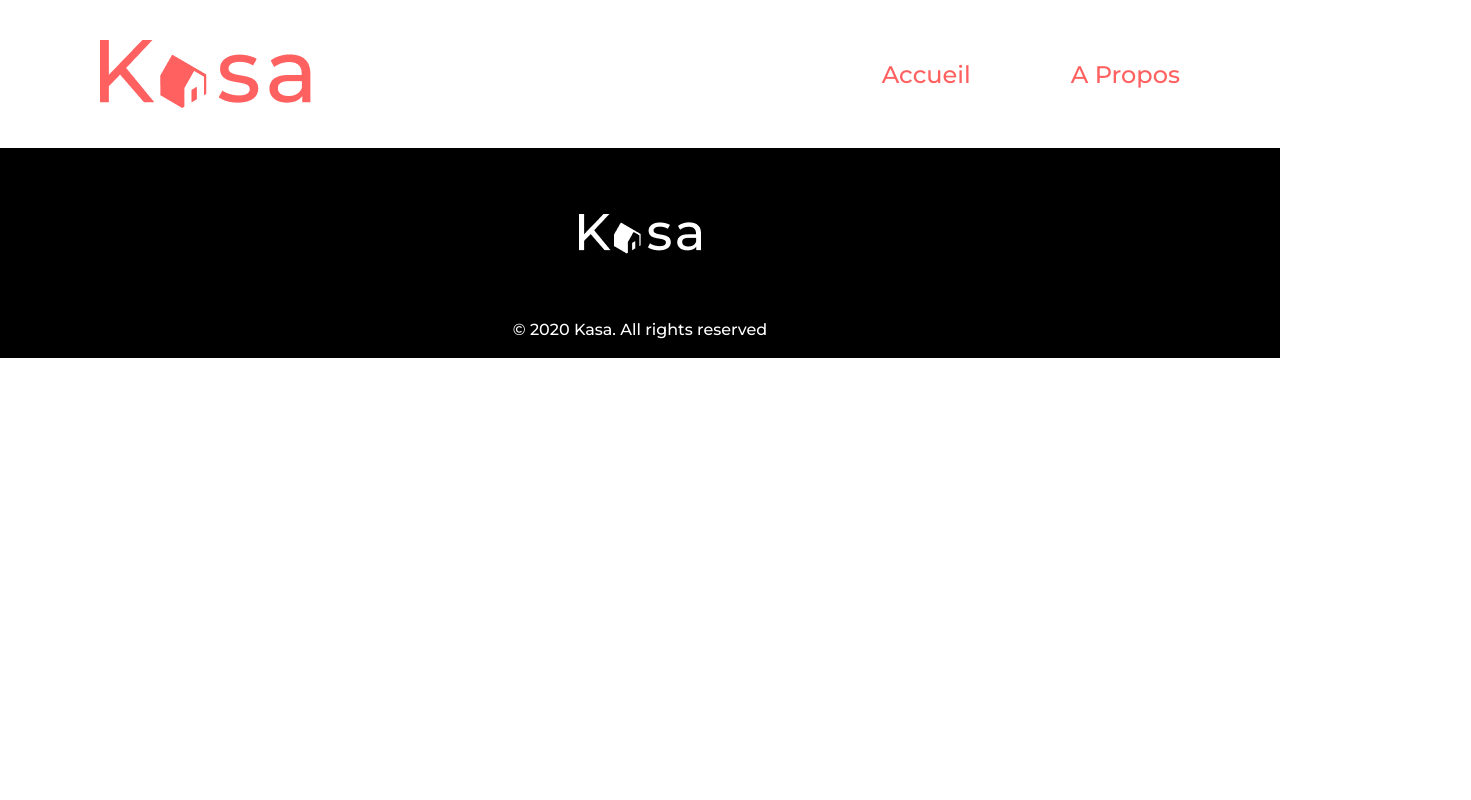
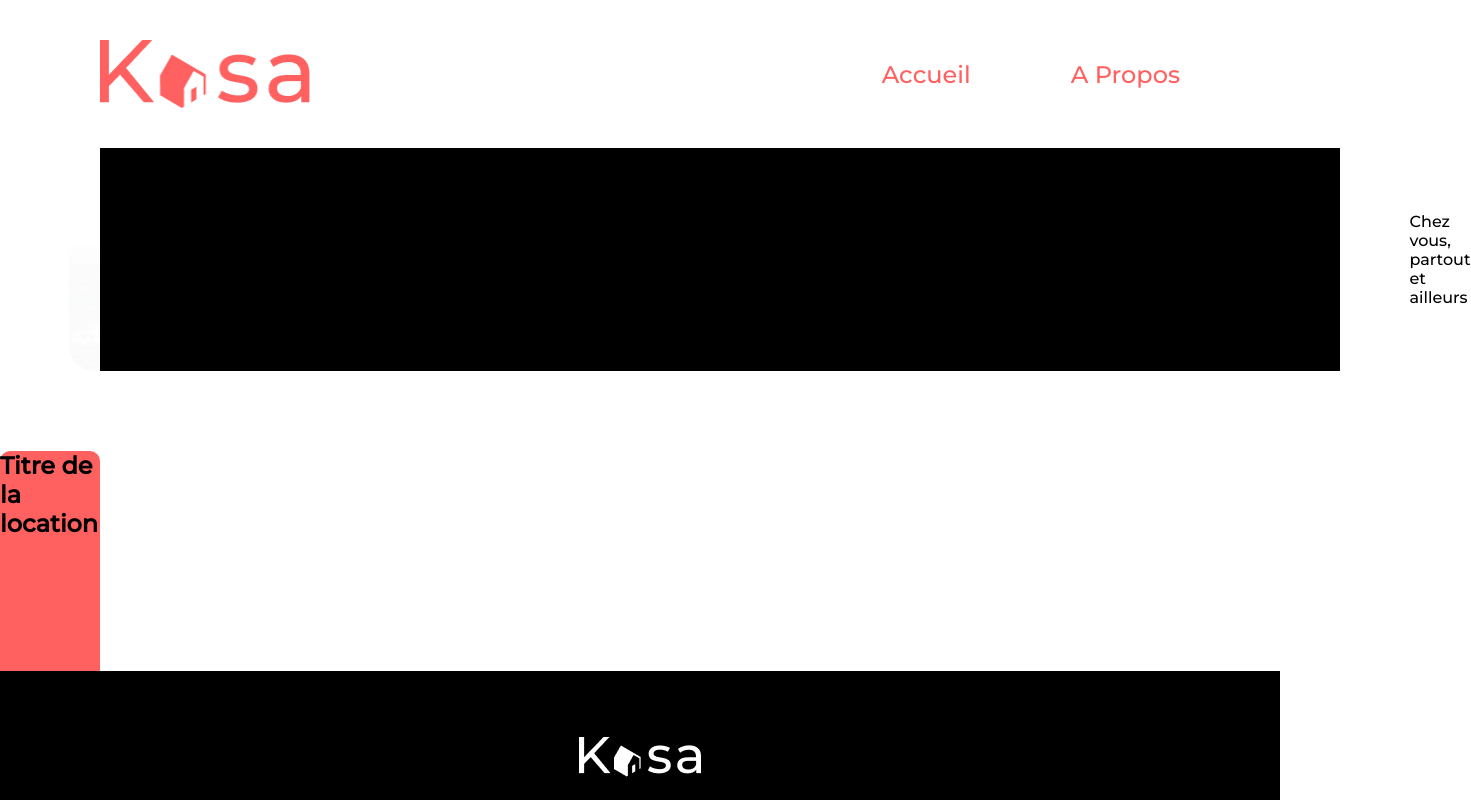
Before and after one commit to bondonflorian/P7_Kasa, a React (Create React App) app: page / in a window 1280 px wide. Shown: the top 800 px of the page, 1471 px wide, since content can reach past the window. Built offline with nearby package versions, Linux system fonts and the light colour scheme.

Commit message:
Debut de mise en page de la page d'accueil et rectifier les deux élements

```diff
--- a/src/App.js
+++ b/src/App.js
@@ -4,14 +4,14 @@ import Notfound from './pages/Notfound';
 import Home from './pages/Home';
 import Housing from './pages/Housing';
 import About from './pages/About';
-import Navigation from './components/Navigation';
+import Header from './components/Header';
 import Footer from './components/Footer';
 
 const App = () => {
   return (
 
     <BrowserRouter>
-      <Navigation />
+      <Header />
       <Routes>
         <Route path="/housing" element={<Housing />} />
         <Route path="/about" element={<About />} />
--- a/src/assets/styles/_settings.scss
+++ b/src/assets/styles/_settings.scss
@@ -1,14 +1,19 @@
+/* Font */
 @font-face {
     font-family: "Montserrat";
     src: url(../fonts/Montserrat-Medium.ttf);
 }
 
+/* Variable */
 $font: "Montserrat", sans-serif;
 $color-1: #FF6060;
 $color-footer: #000;
 $color-white: #fff;
-$background: #E5E5E5;
+$background: #F6F6F6;
+$margin-page: 40px 100px;
 
+
+/* Paramètre généraux */
 body {
     font-family: $font;
 }
--- a/src/assets/styles/components/_footer.scss
+++ b/src/assets/styles/components/_footer.scss
@@ -1,19 +1,20 @@
 .footer {
     position: relative;
+    /* TODO Voir si il y a une meilleur méthode d'attacher le footer en bas de page */
     bottom: 0;
     background-color: $color-footer;
     color: $color-white;
     width: 100%;
     height: 210px;
-}
 
-.footer-conteners {
+    &__elements {
         display: flex;
         flex-direction: column;
         justify-content: center;
         align-items: center;
     }
 
-.footer-conteners img {
+    & img {
         margin: 66px 0;
     }
+}
--- a/src/assets/styles/components/_header.scss
+++ b/src/assets/styles/components/_header.scss
@@ -4,11 +4,16 @@
     justify-content: space-between;
     margin: 40px 100px;
 
-    ul {
+    &__logo {
+        width: 210px;
+        height: 68px;
+    }
+
+    & ul {
         display: flex;
         list-style-type: none;
 
-        li {
+        & li {
             margin-left: 100px;
             font-size: 24px;
 
@@ -18,9 +23,5 @@
             }
         }
 
-        .logo {
-            width: 210px;
-            height: 68px;
-        }
     }
 }
--- a/src/assets/styles/index.scss
+++ b/src/assets/styles/index.scss
@@ -1,4 +1,5 @@
 @import "settings";
 @import "./components/header";
 @import "./components/footer";
-@import "./components/notfound";
+@import "./pages/notfound";
+@import "./pages/home";
--- /dev/null
+++ b/src/assets/styles/pages/_home.scss
@@ -0,0 +1,38 @@
+.banner {
+    display: flex;
+    position: relative;
+    justify-content: center;
+    align-items: center;
+    background-color: #000;
+    width: 1240px;
+    height: 223px;
+    margin: $margin-page;
+    border-radius: 0px;
+
+
+
+    & img {
+        position: relative;
+        margin: $margin-page;
+        border-radius: 25px;
+        mix-blend-mode: darken;
+        opacity: 30%;
+    }
+}
+
+.card {
+    display: flex;
+    justify-content: center;
+    align-items: center;
+    background-color: $background;
+    width: 100px;
+    height: 100px;
+    margin-top: 200px;
+
+    &__location {
+        background: linear-gradient(180deg, rgb(255, 96, 96) 0%, rgb(255, 96, 96) 100%);
+        border-radius: 10px;
+        width: 340px;
+        height: 340px;
+    }
+}
--- a/src/assets/styles/components/_notfound.scss
+++ b/src/assets/styles/pages/_notfound.scss
@@ -4,19 +4,20 @@
     align-items: center;
     color: $color-1;
 
-    h1 {
+    &__href {
+        margin-bottom: 159px;
+        color: $color-1;
+        border-bottom: 1px solid $color-1;
+    }
+
+    & h1 {
         font-size: 288px;
         margin-bottom: 50px;
     }
 
-    p {
+    & p {
         font-size: 36px;
         margin-bottom: 200px;
     }
 
-    .notfound-href {
-        margin-bottom: 159px;
-        color: $color-1;
-        border-bottom: 1px solid $color-1;
-    }
 }
--- a/src/components/Footer.js
+++ b/src/components/Footer.js
@@ -4,7 +4,7 @@ const footer = require("../assets/img/logo/logo-footer.png");
 const Footer = () => {
     return (
         <div className='footer'>
-            <div className='footer-conteners'>
+            <div className='footer__elements'>
                 <img src={footer} alt="" /> {/* TODO Définir le alt */}
                 <p>© 2020 Kasa. All rights reserved</p>
             </div>
--- a/src/components/Navigation.js
+++ b/src/components/Header.js
@@ -2,10 +2,10 @@ import React from 'react';
 import { NavLink } from 'react-router-dom';
 const logo = require("../assets/img/logo/LOGO.png");
 
-const Navigation = () => {
+const Header = () => {
     return (
         <nav className='header'>
-            <img src={logo} alt="" className='logo' /> {/* TODO Définir le alt */}
+            <img src={logo} alt="" className='header__logo' /> {/* TODO Définir le alt */}
             <ul>
                 <NavLink to="/"><li>Accueil</li></NavLink>
                 <NavLink to="about"><li>A Propos</li></NavLink>
@@ -14,4 +14,4 @@ const Navigation = () => {
     );
 };
 
-export default Navigation;
+export default Header;
--- a/src/pages/Home.js
+++ b/src/pages/Home.js
@@ -1,9 +1,18 @@
 import React from 'react';
+const banner = require("../assets/img/background-home.png");
 
 const Home = () => {
     return (
         <div>
-
+            <div className='banner'>
+                <img src={banner} alt="" /> {/* TODO Mettre en place le alt de l'image */}
+                <p>Chez vous, partout et ailleurs</p>
+            </div>
+            <div className="card">
+                <div className="card__location">
+                    <h2>Titre de la location</h2>
+                </div>
+            </div>
         </div>
     );
 };
--- a/src/pages/Notfound.js
+++ b/src/pages/Notfound.js
@@ -6,7 +6,7 @@ const Notfound = () => {
         <div className='notfound'>
             <h1>404</h1>
             <p>Oups! La page que vous demandez n'existe pas.</p>
-            <NavLink to="/" className="notfound-href">Retourner sur la page d'accueil</NavLink> {/* TODO Définir le soulignement du text */}
+            <NavLink to="/" className="notfound__href">Retourner sur la page d'accueil</NavLink> {/* TODO Définir le soulignement du text */}
         </div>
     );
 };
```
Also changed, not shown: 1 other file (tests, documents, lock files or other folders). Lines whose indentation alone changed are shown as unchanged.
